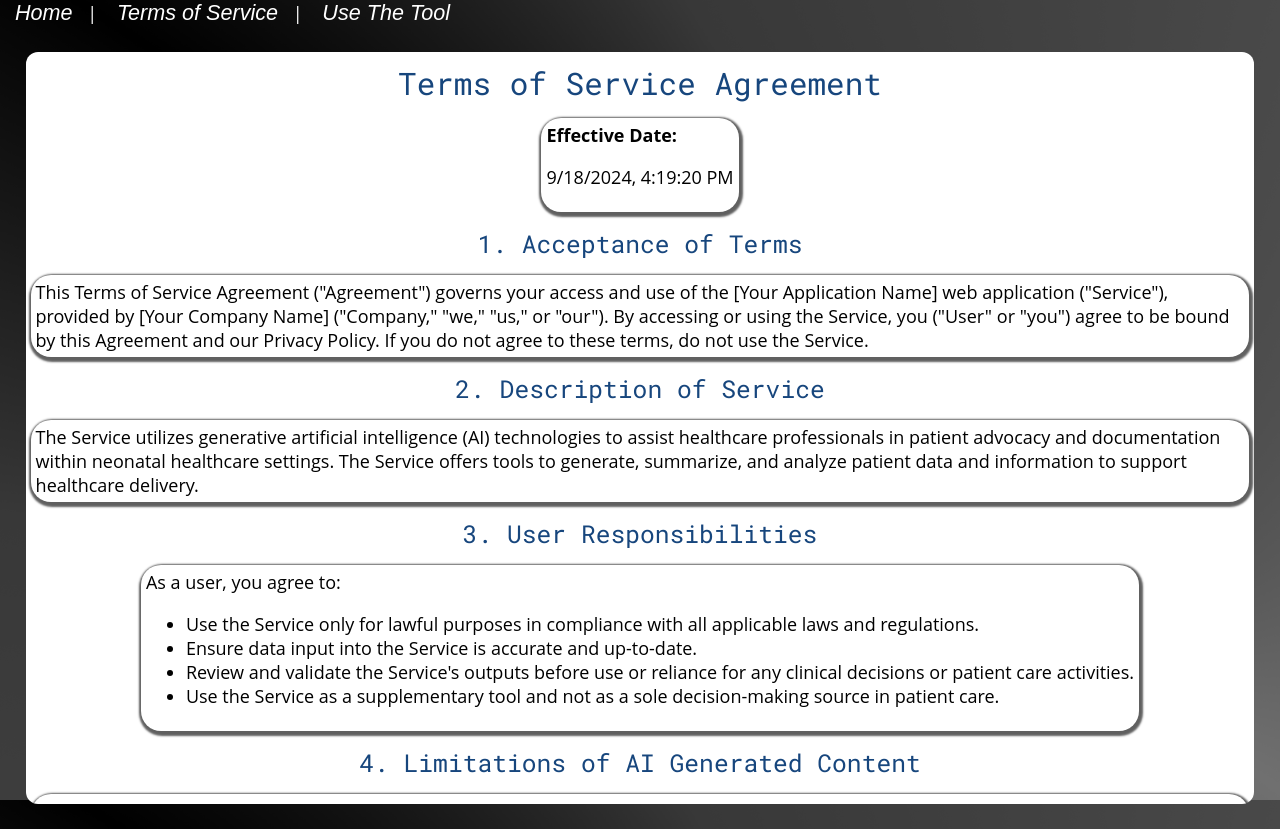
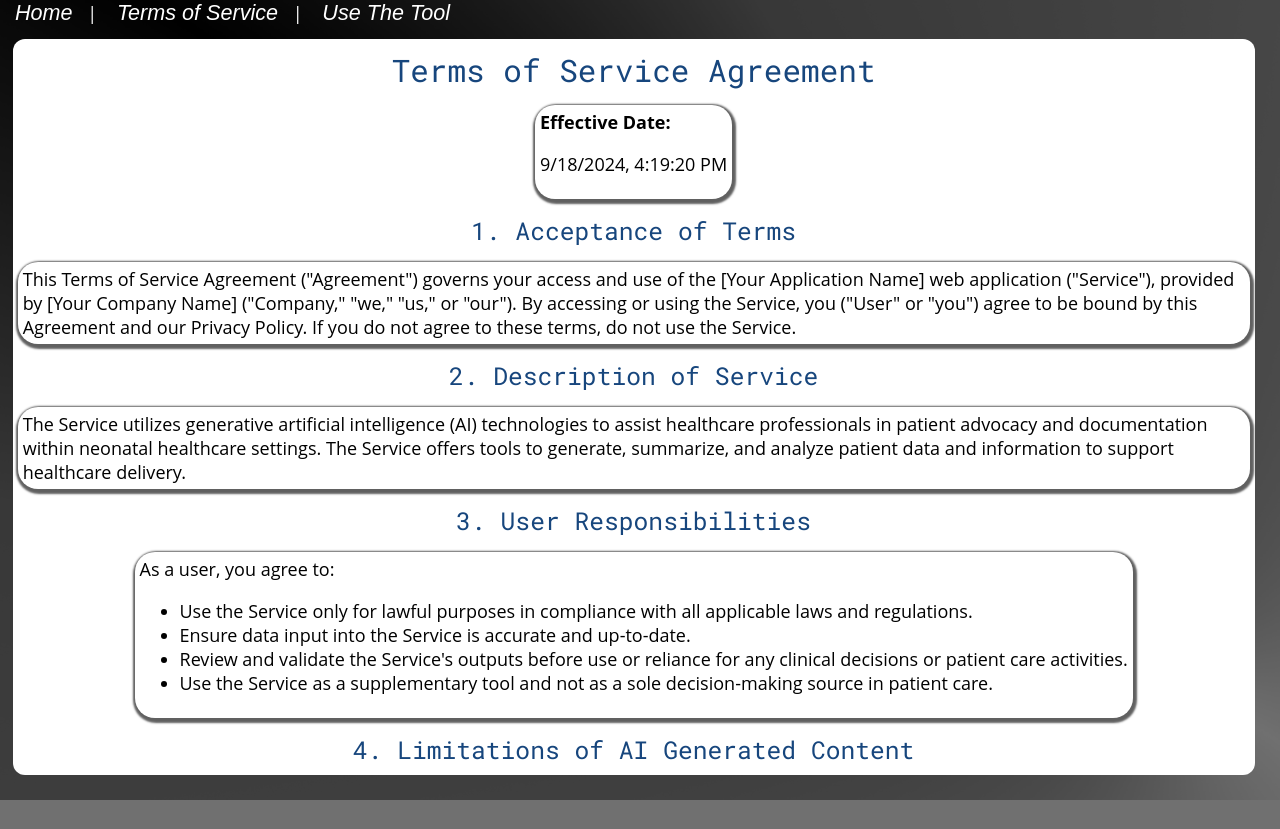
Before and after one commit to Neonatal-AI/Front-end, a React app: page /tos in a window 1280 px wide. After the commit the page ends 800 px from the top, so only its background shows below. Built offline with nearby package versions, Linux system fonts and the light colour scheme.

Commit message:
css edits for different viewports

```diff
--- a/src/components/UI/handout/Handout.jsx
+++ b/src/components/UI/handout/Handout.jsx
@@ -59,14 +59,14 @@ const Handout = ({sessionCookie, view='', setFormView}) => {
 
     const makeEditable = () => {
         EnableContentEditable(parentRef)
-        visibilityToggle("False", "edit")
-        visibilityToggle("True", "save edits")
+        visibilityToggle(false, "edit")
+        visibilityToggle(true, "save edits")
     }
     const makeUneditable = () => {
         DisableContentEditable(parentRef)
         setPrenatalConsult(handoutRef.current.innerHTML)
-        visibilityToggle("True", "edit")
-        visibilityToggle("False", "save edits")
+        visibilityToggle(true, "edit")
+        visibilityToggle(false, "save edits")
     }
 
     return(
--- a/src/components/UI/prenatalConsult/PrenatalConsult.jsx
+++ b/src/components/UI/prenatalConsult/PrenatalConsult.jsx
@@ -55,14 +55,14 @@ const PrenatalConsult = ({sessionCookie, view='', setFormView}) => {
 
     const makeEditable = () => {
         EnableContentEditable(parentRef)
-        visibilityToggle("False", "edit")
-        visibilityToggle("True", "save edits")
+        visibilityToggle(false, "edit")
+        visibilityToggle(true, "save edits")
     }
     const makeUneditable = () => {
         DisableContentEditable(parentRef)
         setPrenatalConsult(consultRef.current.innerHTML)
-        visibilityToggle("True", "edit")
-        visibilityToggle("False", "save edits")
+        visibilityToggle(true, "edit")
+        visibilityToggle(false, "save edits")
     }
 
     return(
--- a/src/components/functional/util.jsx
+++ b/src/components/functional/util.jsx
@@ -6,7 +6,7 @@ const visibilityToggle = (boolean, elementId) => {
     const element = document.getElementById(elementId);
 
     if (element) {
-        if (boolean === 'True') {
+        if (boolean) {
             element.style.display = 'block';
         } else {
             element.style.display = 'none';
--- a/src/index.css
+++ b/src/index.css
@@ -208,12 +208,12 @@ textarea{
   align-items: center;
   justify-content: top;
   object-fit: scale-down;
-  height: 100vh;
-  width: 100vw;
-  max-height: 94vh;
+  height: 92vh;
+  width: 99vw;
+  max-height: auto;
   max-width: auto;
   overflow-y: auto;
-  margin: 2%;
+  margin: 1%;
   border-radius: 12px;
 }
 .selectionArea{
```
